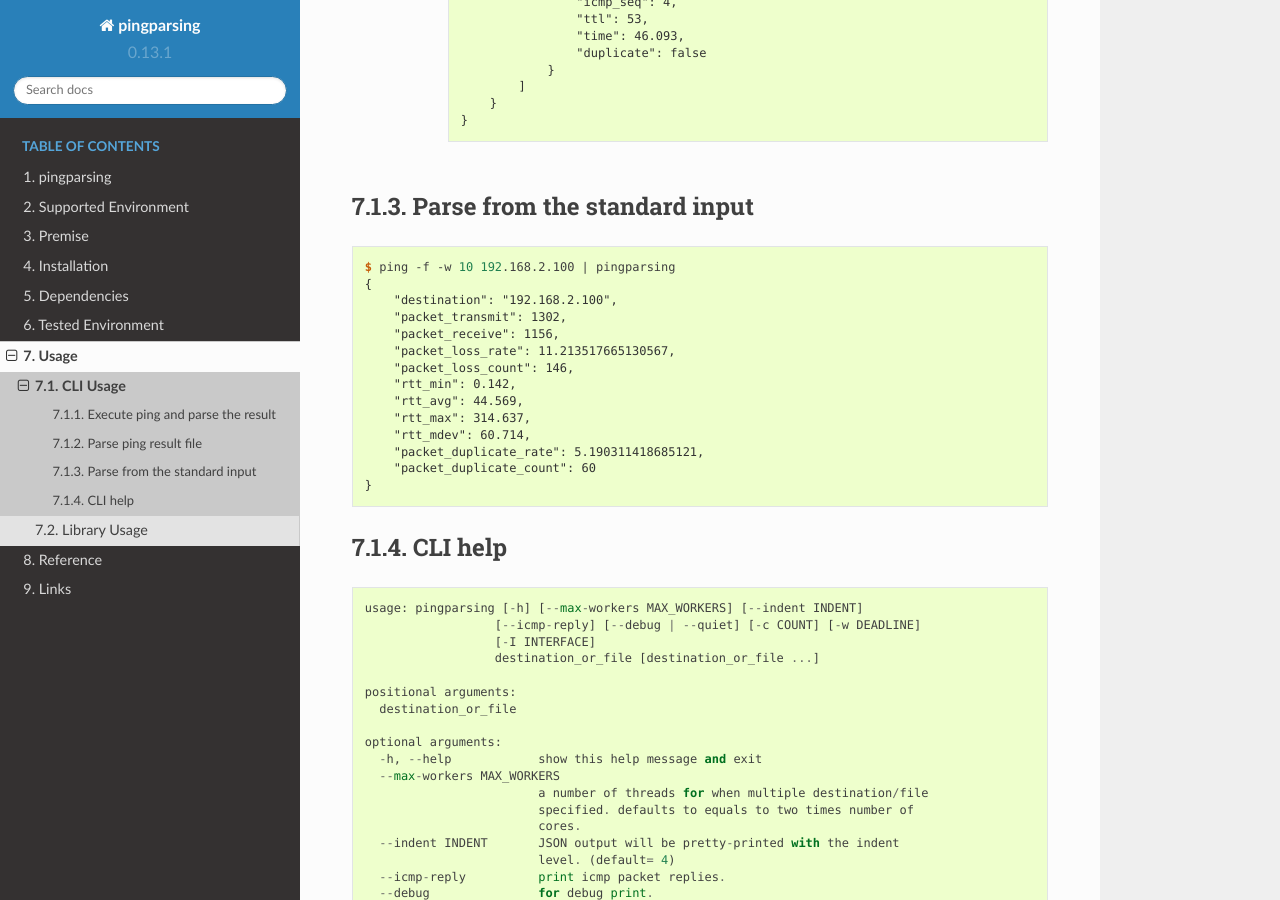
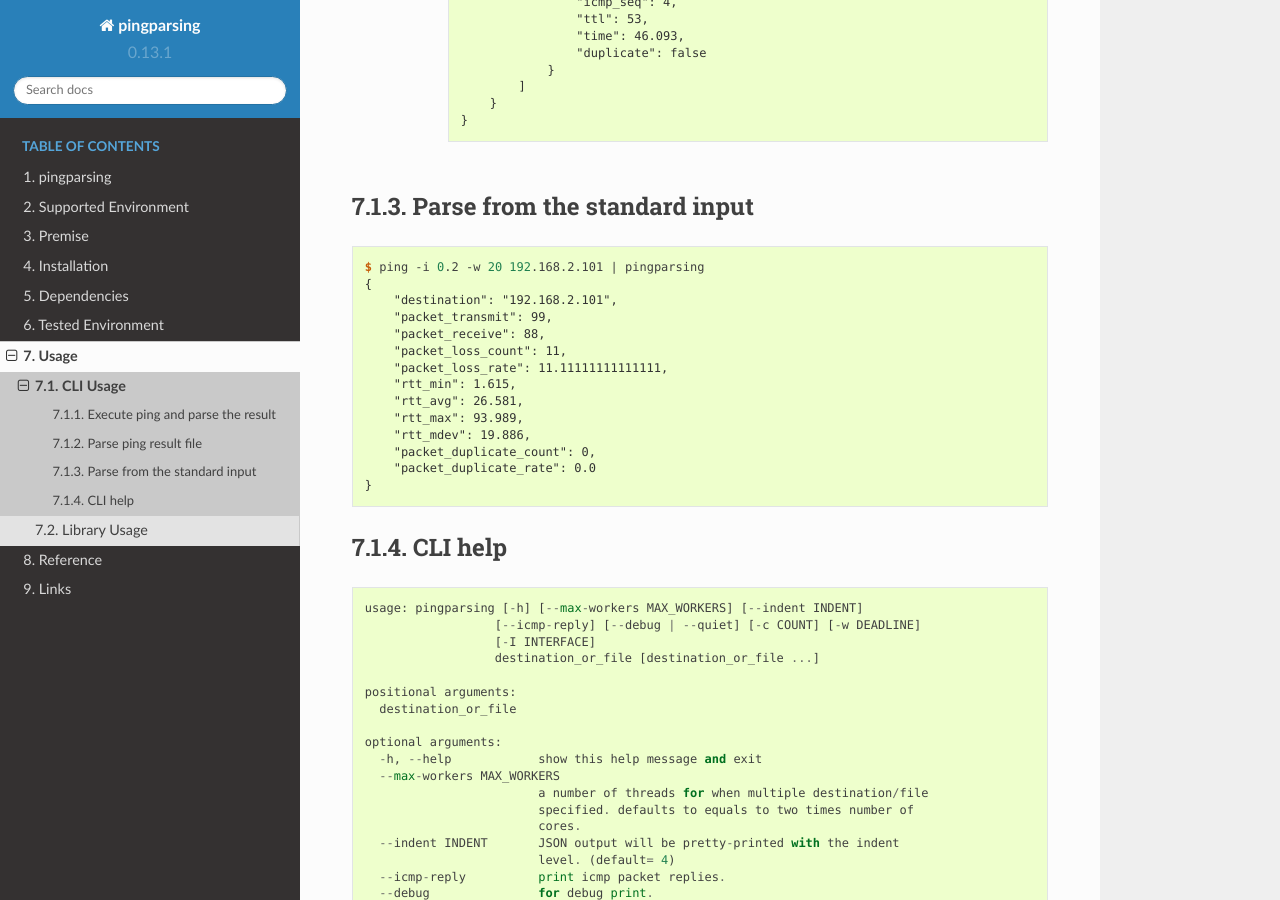
Before and after one commit to thombashi/pingparsing, a Sphinx documentation site: the page built from docs/pages/usage/cli.rst, in a window 1280 px wide and 900 px high, scrolled down 4093 px. Built offline with Sphinx 7.4.7 and the Read the Docs theme 2.0.0, drawn with Linux system fonts in a browser that asks for light colours; pages that are not in the unit, such as notebooks, are missing from menus.

Commit message:
Update docs

```diff
--- a/docs/pages/installation.rst
+++ b/docs/pages/installation.rst
@@ -13,6 +13,7 @@
 - `msgfy <https://github.com/thombashi/msgfy>`__
 - `pyparsing <https://pyparsing.wikispaces.com/>`__
 - `six <https://pypi.python.org/pypi/six/>`__
+- `subprocrunner <https://github.com/thombashi/subprocrunner>`__
 - `typepy <https://github.com/thombashi/typepy>`__
 
 Test dependencies
--- a/docs/pages/usage/cli_usage.txt
+++ b/docs/pages/usage/cli_usage.txt
@@ -237,17 +237,17 @@
 --------------------------------------------
 .. code-block:: console
 
-    $ ping -f -w 10 192.168.2.100 | pingparsing
+    $ ping -i 0.2 -w 20 192.168.2.101 | pingparsing
     {
-        "destination": "192.168.2.100",
-        "packet_transmit": 1302,
-        "packet_receive": 1156,
-        "packet_loss_rate": 11.213517665130567,
-        "packet_loss_count": 146,
-        "rtt_min": 0.142,
-        "rtt_avg": 44.569,
-        "rtt_max": 314.637,
-        "rtt_mdev": 60.714,
-        "packet_duplicate_rate": 5.190311418685121,
-        "packet_duplicate_count": 60
+        "destination": "192.168.2.101",
+        "packet_transmit": 99,
+        "packet_receive": 88,
+        "packet_loss_count": 11,
+        "packet_loss_rate": 11.11111111111111,
+        "rtt_min": 1.615,
+        "rtt_avg": 26.581,
+        "rtt_max": 93.989,
+        "rtt_mdev": 19.886,
+        "packet_duplicate_count": 0,
+        "packet_duplicate_rate": 0.0
     }
```
